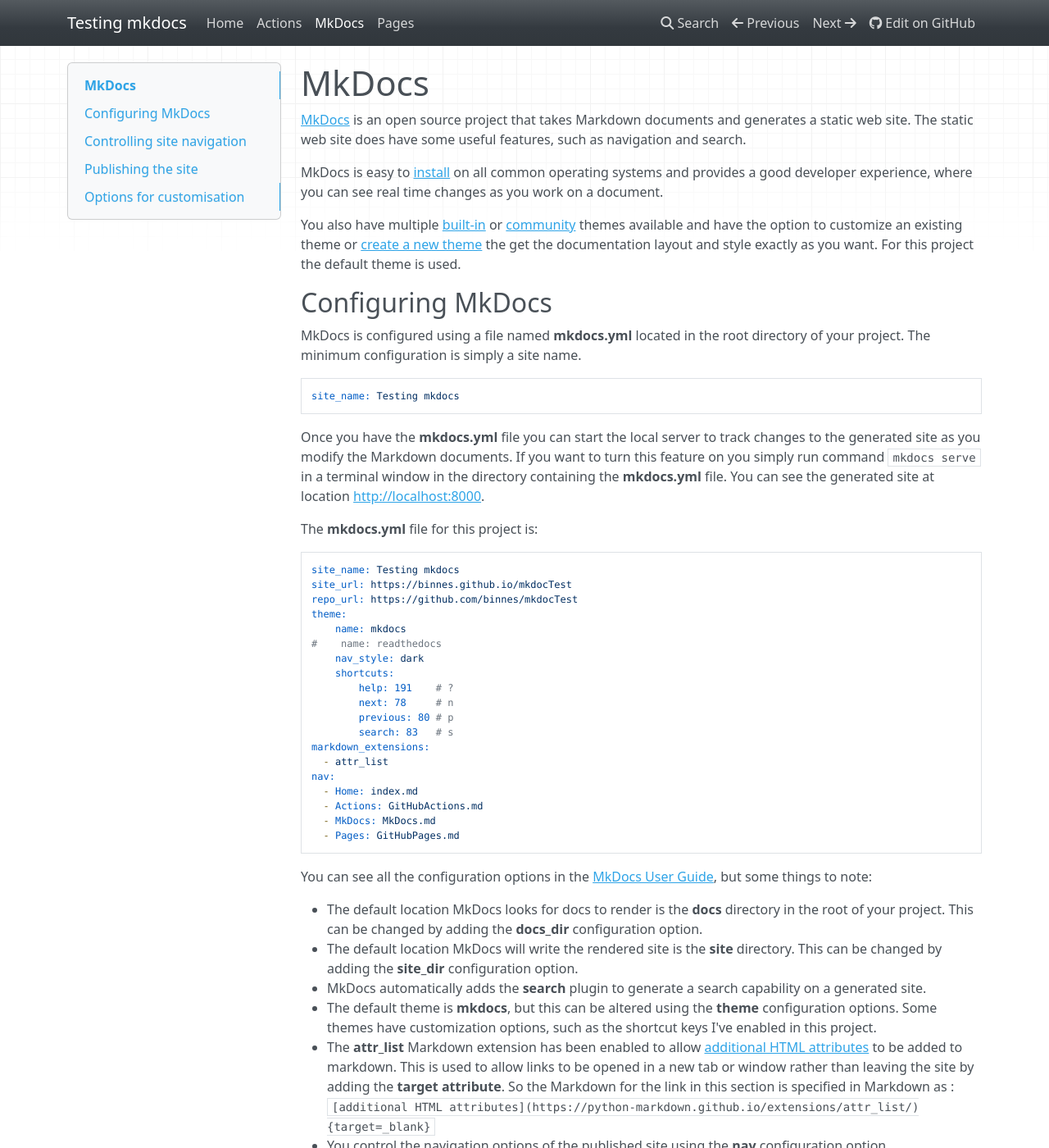
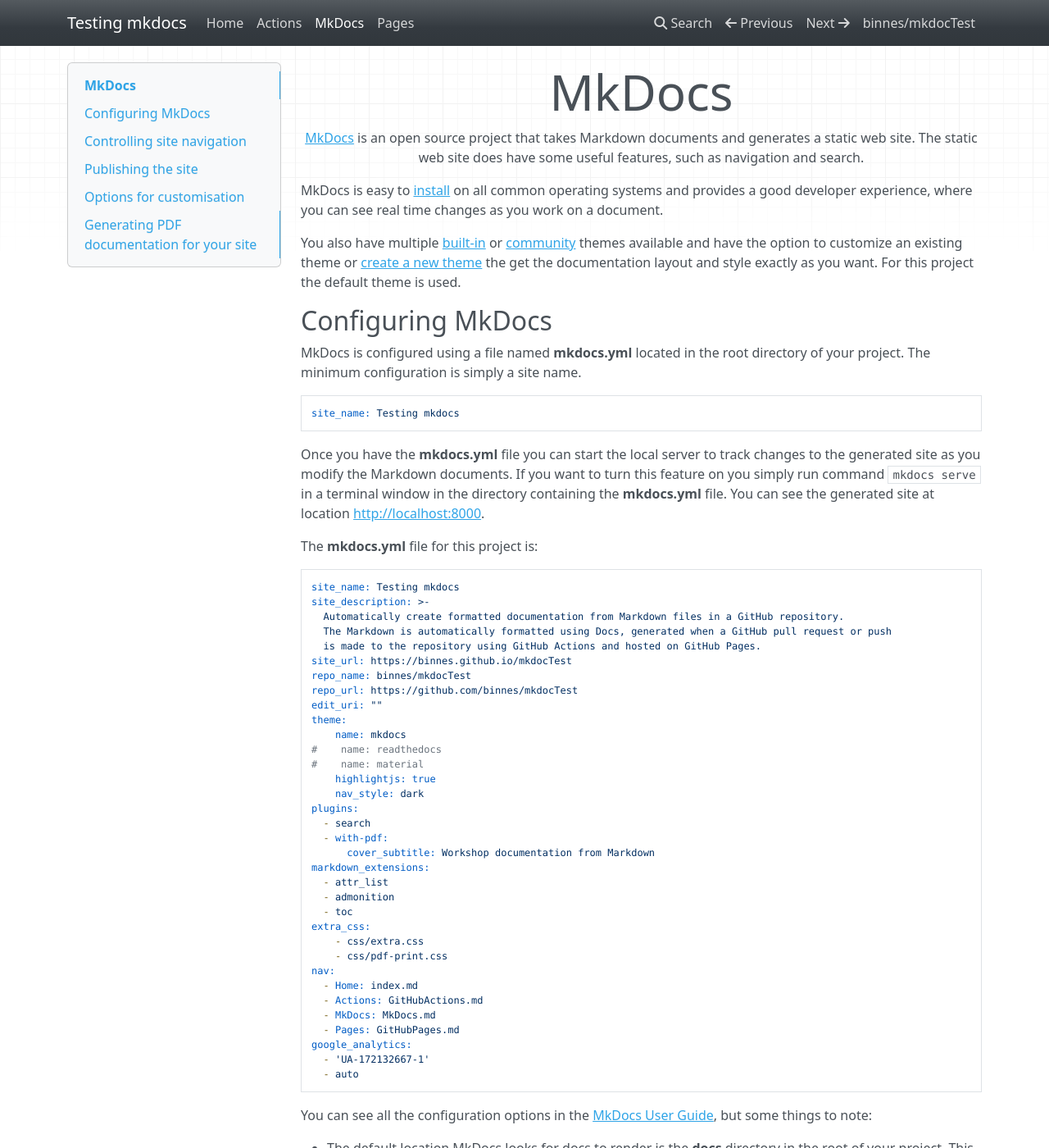
Before and after one commit to binnes/mkdocTest, an MkDocs documentation site: the page built from docs/MkDocs.md, in a window 1280 px wide and 1400 px high. Shown: the whole window at 82% size. Built offline with MkDocs 1.6.1, drawn with Linux system fonts in a browser that asks for light colours; nearby versions of some CDN libraries; some of the changed text lies outside the part shown.

Commit message:
additional formatting options and pdf generation

````diff
--- a/docs/MkDocs.md
+++ b/docs/MkDocs.md
@@ -1,10 +1,10 @@
 # MkDocs
 
-[MkDocs](https://www.mkdocs.org) is an open source project that takes Markdown documents and generates a static web site.  The static web site does have some useful features, such as navigation and search.
+[MkDocs](https://www.mkdocs.org){target=_blank} is an open source project that takes Markdown documents and generates a static web site.  The static web site does have some useful features, such as navigation and search.
 
-MkDocs is easy to [install](https://www.mkdocs.org/#installation) on all common operating systems and provides a good developer experience, where you can see real time changes as you work on a document.
+MkDocs is easy to [install](https://www.mkdocs.org/#installation){target=_blank} on all common operating systems and provides a good developer experience, where you can see real time changes as you work on a document.
 
-You also have multiple [built-in](https://www.mkdocs.org/#theming-our-documentation) or  [community](https://github.com/mkdocs/mkdocs/wiki/MkDocs-Themes) themes available and have the option to customize an existing theme or [create a new theme](https://www.mkdocs.org/user-guide/custom-themes/) the get the documentation layout and style exactly as you want.  For this project the default theme is used.
+You also have multiple [built-in](https://www.mkdocs.org/#theming-our-documentation){target=_blank} or  [community](https://github.com/mkdocs/mkdocs/wiki/MkDocs-Themes){target=_blank} themes available and have the option to customize an existing theme or [create a new theme](https://www.mkdocs.org/user-guide/custom-themes/){target=_blank} the get the documentation layout and style exactly as you want.  For this project the default theme is used.
 
 ## Configuring MkDocs
 
@@ -20,34 +20,50 @@ The **mkdocs.yml** file for this project is:
 
 ```yaml
 site_name: Testing mkdocs
+site_description: >-
+  Automatically create formatted documentation from Markdown files in a GitHub repository.
+  The Markdown is automatically formatted using Docs, generated when a GitHub pull request or push
+  is made to the repository using GitHub Actions and hosted on GitHub Pages.
 site_url: https://binnes.github.io/mkdocTest
+repo_name: binnes/mkdocTest
 repo_url: https://github.com/binnes/mkdocTest
+edit_uri: ""
 theme:
     name: mkdocs
 #    name: readthedocs
+#    name: material
+    highlightjs: true
     nav_style: dark
-    shortcuts:
-        help: 191    # ?
-        next: 78     # n
-        previous: 80 # p
-        search: 83   # s
+plugins:
+  - search
+  - with-pdf:
+      cover_subtitle: Workshop documentation from Markdown
 markdown_extensions:
   - attr_list
+  - admonition
+  - toc
+extra_css:
+    - css/extra.css
+    - css/pdf-print.css
 nav:
   - Home: index.md
   - Actions: GitHubActions.md
   - MkDocs: MkDocs.md
   - Pages: GitHubPages.md
+google_analytics:
+  - 'UA-172132667-1'
+  - auto
 ```
 
 You can see all the configuration options in the [MkDocs User Guide](https://www.mkdocs.org/user-guide/configuration/){target=_blank}, but some things to note:
 
 - The default location MkDocs looks for docs to render is the **docs** directory in the root of your project.  This can be changed by adding the **docs_dir** configuration option.
 - The default location MkDocs will write the rendered site is the **site** directory.  This can be changed by adding the **site_dir** configuration option.
-- MkDocs automatically adds the **search** plugin to generate a search capability on a generated site.
-- The default theme is **mkdocs**, but this can be altered using the **theme** configuration options.  Some themes have customization options, such as the shortcut keys I've enabled in this project.
+- MkDocs automatically adds the **search** plugin to generate a search capability on a generated site, but it must be specified when adding a **plugins** section to use additional plugins
+- The default theme is **mkdocs**, but this can be altered using the **theme** configuration options.  Some themes have customization options, such as the nav_style setting enabled in this project.
 - The **attr_list** Markdown extension has been enabled to allow [additional HTML attributes](https://python-markdown.github.io/extensions/attr_list/){target=_blank} to be added to markdown.  This is used to allow links to be opened in a new tab or window rather than leaving the site by adding the **target attribute**.  So the Markdown for the link in this section is specified in Markdown as  : ```[additional HTML attributes](https://python-markdown.github.io/extensions/attr_list/){target=_blank}```
 - You control the navigation options of the published site using the **nav** configuration option.
+- MkDocs is enabled for Google Analytics, simply specify your details to start collecting data on a site.
 
 This project is using GitHub Actions to generate the site, so the site directory shouldn't be pushed manually into the GitHub repository, so this project has added the **site/** directory to the **.gitignore** file, to prevent it being added to the repository.
 
@@ -68,7 +84,7 @@ You can control the navigation nesting by adding a section in the configuration.
 
 the navigation now shows the top level **Configuration** option as a drop down list containing the 3 sub-level entries.
 
-![new navigation](images/navigation.png){width=600}
+![new navigation](images/navigation.png){: .center width=50%}
 
 ## Publishing the site
 
@@ -96,23 +112,96 @@ MkDocs works pretty well with the default theme and configuration, but it is pos
 
 The default **mkdocs** and **readthedocs** themes provide good options for the layout, navigation and style of the generated site, but the [community provided themes](https://github.com/mkdocs/mkdocs/wiki/MkDocs-Themes) offer additional options.
 
+Using a community theme is usually pretty easy:
+
+1. install the theme - this is usually done using the pip package manager e.g. ```pip install mkdocs-material```
+2. configure **mkdocs.yml** to set the theme e.g.
+
+    ```
+    theme:
+        name: material
+    ```
+
 However if none of the provided themes are exactly what is needed then there are 2 options:
 
 1. Customise an existing theme - which is documented in the [MkDocs user guide](https://www.mkdocs.org/user-guide/styling-your-docs/#customizing-a-theme)
 2. Generate your own custom theme - which is also documented in the [MkDocs user guide](https://www.mkdocs.org/user-guide/custom-themes/)
 
-If you choose a community or customised theme, then you will need to modify the Dockerfile for the [GitHub Action](GitHubActions.md) to ensure the theme is available when the action is run to generate the site.
+!!! note
+    If you choose a community theme or generate your own theme, then you might need to modify the Dockerfile for the [GitHub Action](GitHubActions.md) if additional packages are needed for the theme.
 
 ### Markdown extensions
 
 MkDocs uses [Python Markdown](https://python-markdown.github.io/) to translate the Markdown files into HTML, which supports [extensions](https://python-markdown.github.io/extensions/).  You can modify the default set of extensions that MkDocs uses to add support for additional Markdown features using the [**markdown_extensions**](https://python-markdown.github.io/extensions/) configuration options in the mkdocs.yml configuration file.
 
-This project has the **attr_list** extension enabled to allow additional HTML attributes to be added when formatting pages.  In this project it is primarily used to add the **target** attributes to external links.  An additional use is to resize an image by specifying a width tag ```{width=600}
+This project has the **attr_list** extension enabled to allow additional HTML attributes to be added when formatting pages.  In this project it is primarily used to add the **target** attributes to external links.  An additional use is to resize an image by specifying a width tag ```{width=600}```
 
 If you choose add a Markdown extension, then you may need to modify the Dockerfile for the [GitHub Action](GitHubActions.md) to ensure the extension is installed.  The officially supported extensions are usually installed by default, but third party extensions will need to be installed so they are available when the action is run to generate the site.
+
+#### Example of customisation
+
+Adding the **attr_list** extension we can alter the appearance of images.
+
+!!! warning
+    The additional markup used for formatting by Markdown extensions will not be rendered by the GitHub Markdown renderer.  The extended Markdown will appear on pages viewed through the GitHub repository pages.
+
+The Markdown ```![menu](images/menu.png)``` will generate the image below:
+
+![menu](images/menu.png)
+
+However, you may want to change the size of the image, so we can use any of the CSS options for specifying a size (px, em, rem, %, ...).  The following will make the image 50% of the width of the column containing the image: ```![menu](images/menu.png){width=50%}``` which produces the following output:
+
+![menu](images/menu.png){width=50%}
+
+You can also add additional styles to an element, so to centre the above image the following can be used: ```![menu](images/menu.png){width=50% style="display: block; margin: 0 auto;"}```
+
+which creates the following:
+
+![menu](images/menu.png){width=50% style="display: block; margin: 0 auto;"}
+
+!!! note
+    You can combine customising the style using additional CSS with the attr_list plugin to create a custom style to apply to Markdown.  If the theme provides a suitable style then you can also use it rather than defining a new custom style where appropriate.
+
+If I create a file within a css folder inside the docs folder called **extra.css** containing:
+
+```css
+img.center {
+  display: block;
+  margin: 0 auto;
+}
+```
+
+and configure MkDocs to use that file by adding the **extra_css** configuration to the **mkdocs.yml** configuration file, then I can just apply the class to the image: ```![menu](images/menu.png){width=50% .center}``` which produces the same output as using the style attribute above.
+
+![menu](images/menu.png){width=50% .center}
+
+You may also have noticed the **Note** section above.  This is created using the [**admonition**](https://python-markdown.github.io/extensions/admonition/){target=_blank} Markdown extension and the following Markdown text:
+
+```Markdown
+!!! note
+    You can combine customising the style using additional CSS with the attr_list plugin to create a custom style to apply to Markdown.  If the theme provides a suitable style then you can also use it rather than defining a new custom style where appropriate.
+```
+
+The default **mkdocs** theme supports admonition tags of **note**, **warning** and **danger**.  You can add additional tags by creating custom CSS in the **extra.css** file.
 
 ### Plugins
 
 Plugins provide more advanced customisation within MkDocs, such as providing the search capability within the generated static site.  You can create your own plugins or use one of the [community provided plugins](https://github.com/mkdocs/mkdocs/wiki/MkDocs-Plugins) to add additional capability to the generated site.
 
 Again any plugins used in a site will need to be installed, so the Docker file for the [GitHub Action](GitHubActions.md) will need to be modified to ensure all plugins are available when the action runs to generate the site.
+
+## Generating PDF documentation for your site
+
+In additional to a static web site, MkDocs can also generate a PDF file containing all the documents in the site combined into a single PDF.  To do this you need to use a plugin.  There are a number of plugins available that will generate a pdf, but the one I use is called **MkDocs with pdf**.  It is added to the configuration in the plugin section:
+
+```yaml
+plugins:
+  - search
+  - with-pdf:
+      cover_subtitle: Workshop documentation from Markdown
+```
+
+!!! note
+    You need to add the search plugin when adding the plugins section.  The search plugin is added by default if no plugins section is added, but needs to be manually added when a plugins section is created in the configuration file.
+
+You will see there is an option to provide a subtitle to be placed on the cover page.
--- /dev/null
+++ b/docs/css/extra.css
@@ -0,0 +1,34 @@
+div.col-md-9 h1:first-of-type {
+  text-align: center;
+  font-size: 60px;
+  font-weight: 300;
+}
+
+div.col-md-9>p:first-of-type {
+  text-align: center;
+}
+
+div.col-md-9 p.admonition-title:first-of-type {
+  text-align: left;
+}
+
+div.col-md-9 h1:first-of-type .headerlink {
+  display: none;
+}
+
+code.no-highlight {
+  color: black;
+}
+
+/* Definition List styles */
+
+dd {
+  padding-left: 20px;
+}
+
+/* Center images*/
+
+img.center {
+  display: block;
+  margin: 0 auto;
+}
--- /dev/null
+++ b/docs/css/pdf-print.css
@@ -0,0 +1,16 @@
+/*
+** for PDF Printing
+*/
+/* fixed for `base.css` of mkdocs v1.0.4 */
+code, pre code {
+  font-family: Menlo,Monaco,Consolas,"Courier New",monospace !important;
+}
+
+@media print {
+  hr {
+      display: none;
+  }
+  p {
+font-size: inherit;
+  }
+}
--- a/mkdocs.yml
+++ b/mkdocs.yml
@@ -1,20 +1,35 @@
 site_name: Testing mkdocs
+site_description: >-
+  Automatically create formatted documentation from Markdown files in a GitHub repository.
+  The Markdown is automatically formatted using Docs, generated when a GitHub pull request or push
+  is made to the repository using GitHub Actions and hosted on GitHub Pages.
 site_url: https://binnes.github.io/mkdocTest
+repo_name: binnes/mkdocTest
 repo_url: https://github.com/binnes/mkdocTest
+edit_uri: ""
 theme:
     name: mkdocs
 #    name: readthedocs
+#    name: material
+    highlightjs: true
     nav_style: dark
-    shortcuts:
-        help: 191    # ?
-        next: 78     # n
-        previous: 80 # p
-        search: 83   # s
+#use_directory_urls: true
+plugins:
+  - search
+  - with-pdf:
+      cover_subtitle: Workshop documentation from Markdown
 markdown_extensions:
   - attr_list
+  - admonition
+  - toc
+extra_css:
+    - css/extra.css
+    - css/pdf-print.css
 nav:
   - Home: index.md
   - Actions: GitHubActions.md
   - MkDocs: MkDocs.md
   - Pages: GitHubPages.md
-google_analytics: ['UA-172132667-1', 'binnes.github.io/mkdocTest']
+google_analytics:
+  - 'UA-172132667-1'
+  - auto
````
Also changed, not shown: 1 other file.
